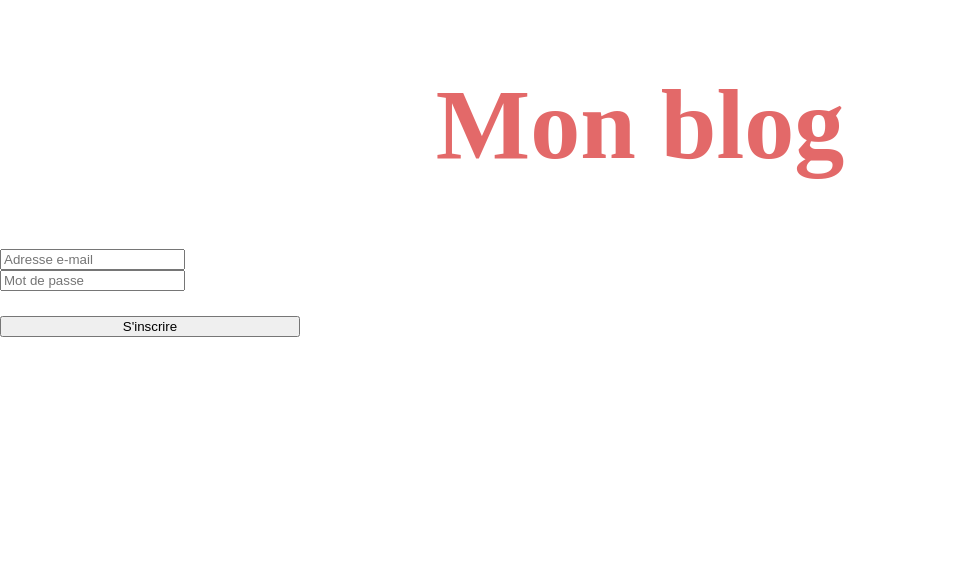
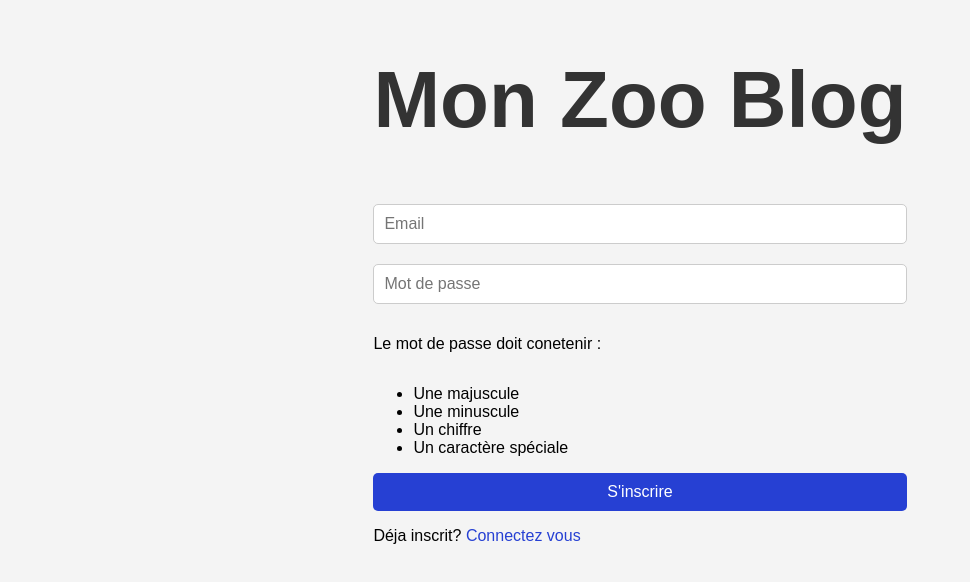
Before and after one commit to emixam60/blog-nodejs, a website: page signup/index.html in a window 1280 px wide. Shown: the whole page, without its empty margins (0-970 px from the left). Drawn offline with Linux system fonts and the light colour scheme.

Commit message:
exo blog 12/09/24

```diff
--- a/signup/index.html
+++ b/signup/index.html
@@ -7,18 +7,39 @@
     <title>Document</title>
   </head>
   <body>
-    <header>
-      <h1>Mon blog</h1>
-    </header>
+    <header></header>
     <main>
-      <div class="signup">
-        <form class="form">
-            <label for="Email"></label>
-            <input type="text" name="email" placeholder="Adresse e-mail">
-            <label for="password"></label>
-            <input type="password" name="password" placeholder="Mot de passe">
+      <h1>Mon Zoo Blog</h1>
+      <div>
+        <form action="/signup" method="POST">
+          <label for="email"></label>
+          <input
+            type="email"
+            id="email"
+            name="email"
+            placeholder="Email"
+            required
+          />
+          <label for="password"></label>
+          <input
+            type="password"
+            id="password"
+            name="password"
+            placeholder="Mot de passe"
+            required
+          />
+          <p>Le mot de passe doit conetenir :</p>
+          <ul>
+            <li>Une majuscule</li>
+            <li>Une minuscule</li>
+            <li>Un chiffre</li>
+            <li>Un caractère spéciale</li>
+          </ul>
+          <button type="submit">S'inscrire</button>
         </form>
-        <button>S'inscrire</button>
+      </div>
+      <div>
+        <p>Déja inscrit? <a href="">Connectez vous</a></p>
       </div>
     </main>
 
--- a/signup/style.css
+++ b/signup/style.css
@@ -1,27 +1,47 @@
 body {
-    margin: 0;
-    }
+  font-family: Arial, sans-serif;
+  background-color: #f4f4f4;
+  display: flex;
+  justify-content: center;
+  height: 100vh;
+  margin: 0;
+}
 
 h1 {
-    font-size: 100px;
-    color: rgb(227, 105, 105);
-    text-align: center;
-    display: flex;
-    justify-content: center;
+  text-align: center;
+  color: #333;
+  font-size: 80px;
+}
+form {
+  display: flex;
+  flex-direction: column;
+}
+label {
+  margin-bottom: 5px;
+  color: #555;
+}
+input[type="email"],
+input[type="password"] {
+  padding: 10px;
+  margin-bottom: 15px;
+  border: 1px solid #ccc;
+  border-radius: 5px;
+  font-size: 16px;
+}
+button {
+  padding: 10px;
+  background-color: #2640d3;
+  color: white;
+  border: none;
+  border-radius: 5px;
+  cursor: pointer;
+  font-size: 16px;
+}
+button:hover {
+  background-color: #4b48e6;
 }
 
-
-
-.signup {
-    display: flex;
-    flex-direction: column;
-    justify-content: center;
-    width: 300px;
-    gap: 25px;
-
+a {
+  text-decoration: none;
+  color: #2640d3;
 }
-
-.form {
-    width: 300px;
-    gap: 25px;
-}
```
Also changed, not shown: app.js (+98 -43 lines), img/animaux.jpg (added), img/image-mesh-gradient.png (added), img/jungle.jpg (added), img/lion.jfif (added), img/tigre.png (added), img/zooooo.jpg (added), signin/index.html (added), signin/script.js (added), signin/style.css (added), 1 other file.
